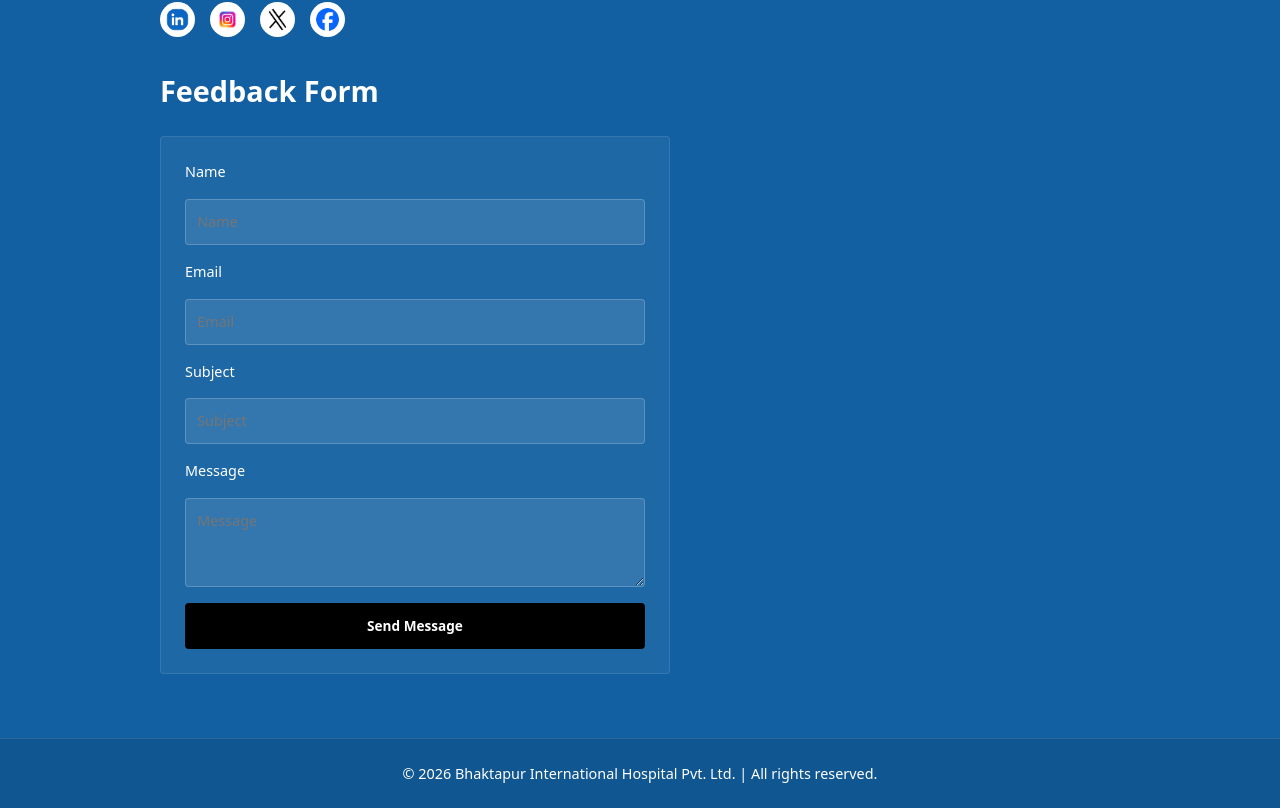
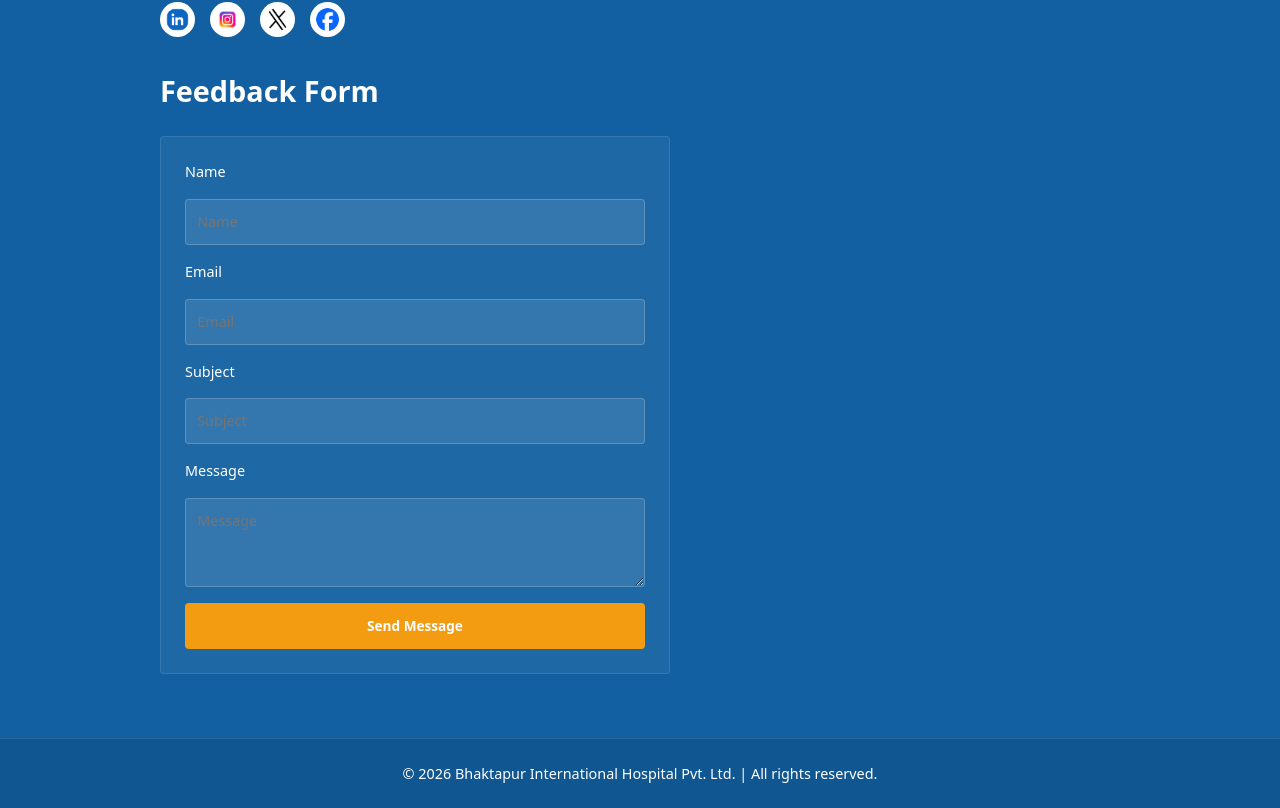
Before and after one commit to Rayon-313/Bhatapur-Hospital, a Next.js app in the folder frontend/: page / in a window 1280 px wide. Shown: the part 2791-3599 px from the top of the page. Built offline with nearby package versions, Linux system fonts and the light colour scheme; no server answers.

Commit message:
global css and  packages css changed

```diff
--- a/frontend/src/app/admin/content/packages/page.css
+++ b/frontend/src/app/admin/content/packages/page.css
@@ -81,7 +81,7 @@
 
 .hp-grid {
   display: grid;
-  grid-template-columns: repeat(auto-fit, minmax(300px, 1fr));
+  grid-template-columns: repeat(3, minmax(300px, 1fr));
   gap: 1.5rem;
 }
 
--- a/frontend/src/app/globals.css
+++ b/frontend/src/app/globals.css
@@ -8,7 +8,7 @@
   --primary-light: hwb(165 90% 2%); /* For very soft section backgrounds */
 
   /* Secondary: The 'Action' Color */
-  --secondary-color: #000000; /* A clear, bright Orange/Amber */
+  --secondary-color: #f39c12; /* A clear, bright Orange/Amber */
   /* Logic: In a green/white environment, a sharp Orange is the
      fastest color for a patient to find when they need 'Emergency' or 'Book' */
 
```
